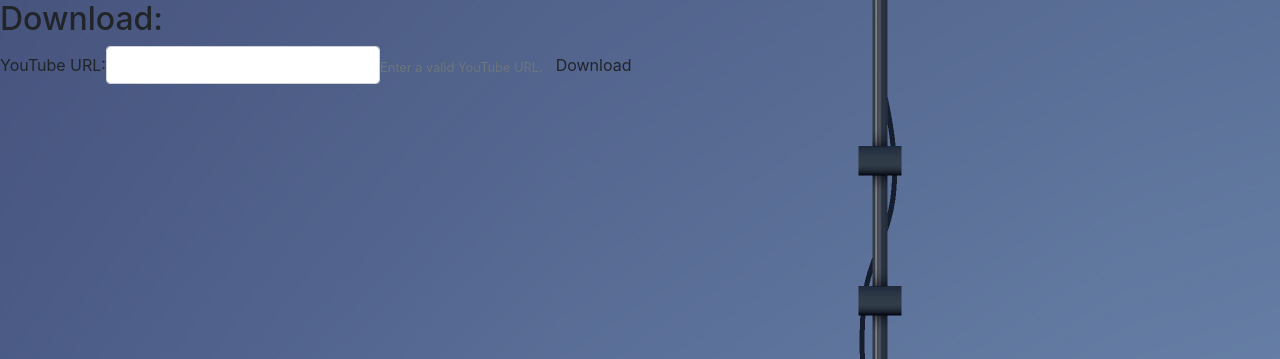
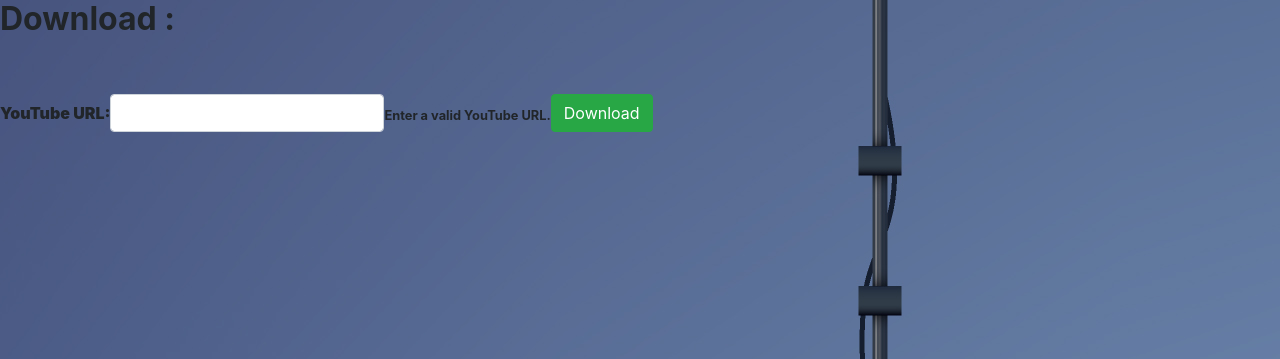
Before and after one commit to lugnitdgp/yt_downloader, a Django app: template yt_down/templates/download.html in a window 1280 px wide. Shown: the part 56-415 px from the top of the page. Run offline with Django 3.2, Linux system fonts and the light colour scheme; the template is opened without the code that fills it, so the values that code supplies are empty; some libraries are stand-ins or nearby versions.

Commit message:
Update download.html
fixed issue #7

```diff
--- a/yt_down/templates/download.html
+++ b/yt_down/templates/download.html
@@ -1,15 +1,18 @@
 {% extends "home.html" %} {% block content %}
 
-<h2>Download:</h2>
+<h2><strong>Download : <strong></h2>
+	<br>
+	<br>
 <form class="form-inline" method="get">
   <div class="form-group">
-    <label for="URL">YouTube URL:</label>
+    <label for="URL">YouTube URL:     </label>
     <input type="url" name="url" class="form-control" id="email" />
-    <small id="emailHelp" class="form-text text-muted"
-      >Enter a valid YouTube URL.</small
+    <small id="emailHelp" class="form-text text-black"
+      ><strong>      Enter a valid YouTube URL.    <strong></small
     >
   </div>
-  <button type="submit" class="btn btn-default">Download</button>
+
+  <button type="submit" class="btn btn-success" >Download</button>
 </form>
 
 {% if message %}
```
